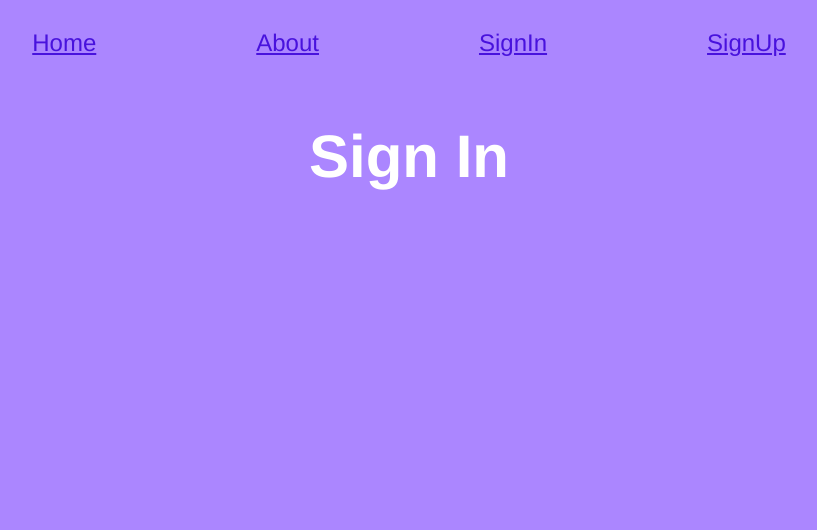
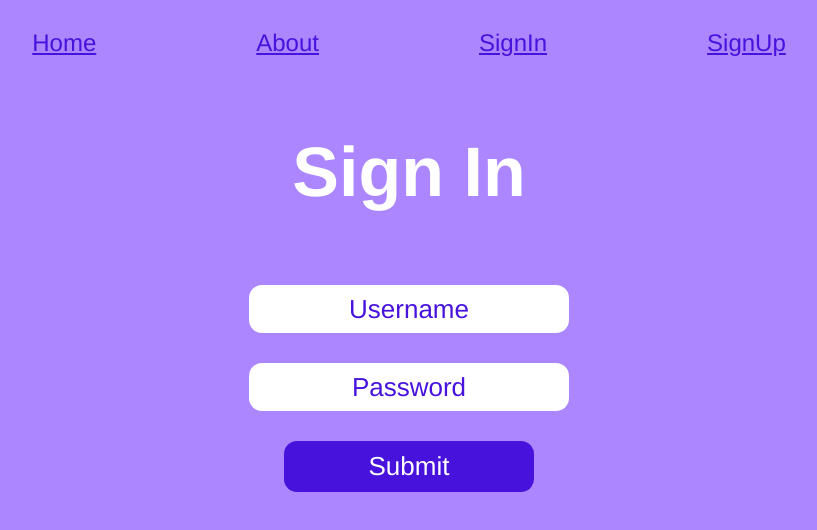
Before and after one commit to bethel-school-of-technology/musicalarts-frontend, a React (Create React App) app: page /signin in a window 1280 px wide. Shown: the top 530 px of the page, without its empty margins (231-1048 px from the left). Built offline with nearby package versions, Linux system fonts and the light colour scheme.

Commit message:
Set up the structure of the SignIn form

```diff
--- /dev/null
+++ b/src/components/forms/SignInForm.js
@@ -0,0 +1,20 @@
+import signinclass from './SignInForm.module.css';
+
+function SignInForm() {
+    return (
+        <form className={signinclass.form}>
+            <div>
+                <input className={signinclass.input} type="text" required id="username" placeholder="Username"/>
+            </div>
+            <div>
+                <input className={signinclass.input} type="text" required id="password" placeholder="Password"/>
+            </div>
+            <div>
+                <button className={signinclass.button} >Submit</button>
+            </div>
+        </form>
+    );
+
+}
+
+export default SignInForm;
--- /dev/null
+++ b/src/components/forms/SignInForm.module.css
@@ -0,0 +1,33 @@
+.input {
+  border: none;
+  border-radius: 0.5em;
+  color: rgb(72, 18, 221);
+  font-family: "Franklin Gothic Medium", "Arial Narrow", Arial, sans-serif;
+  font-size: 26px;
+  text-align: center;
+  margin: 15px;
+  padding: 10px;
+  height: 28px;
+  width: 300px;
+}
+
+.input::placeholder {
+  color: rgb(72, 18, 221);
+  font-family: "Franklin Gothic Medium", "Arial Narrow", Arial, sans-serif;
+  font-size: 26px;
+  text-align: center;
+}
+
+.button {
+  background-color: rgb(72, 18, 221);
+  border: none;
+  border-radius: 0.5em;
+  color: white;
+  font-family: "Franklin Gothic Medium", "Arial Narrow", Arial, sans-serif;
+  display: inline-block;
+  margin: 15px;
+  padding: 10px;
+  text-align: center;
+  font-size: 26px;
+  width: 250px;
+}
--- a/src/pages/SignIn.js
+++ b/src/pages/SignIn.js
@@ -1,8 +1,12 @@
+import SignInForm from '../components/forms/SignInForm';
+import signinclass from './SignIn.module.css';
+
 function SignInPage() {
     return (
-        <div>
-            <h1>Sign In</h1>
-        </div>
+        <section>
+            <h1 className={signinclass.h1}>Sign In</h1>
+            <SignInForm />
+        </section>
 
     );
 }
--- /dev/null
+++ b/src/pages/SignIn.module.css
@@ -0,0 +1,3 @@
+.h1 {
+  font-size: 70px;
+}
```
